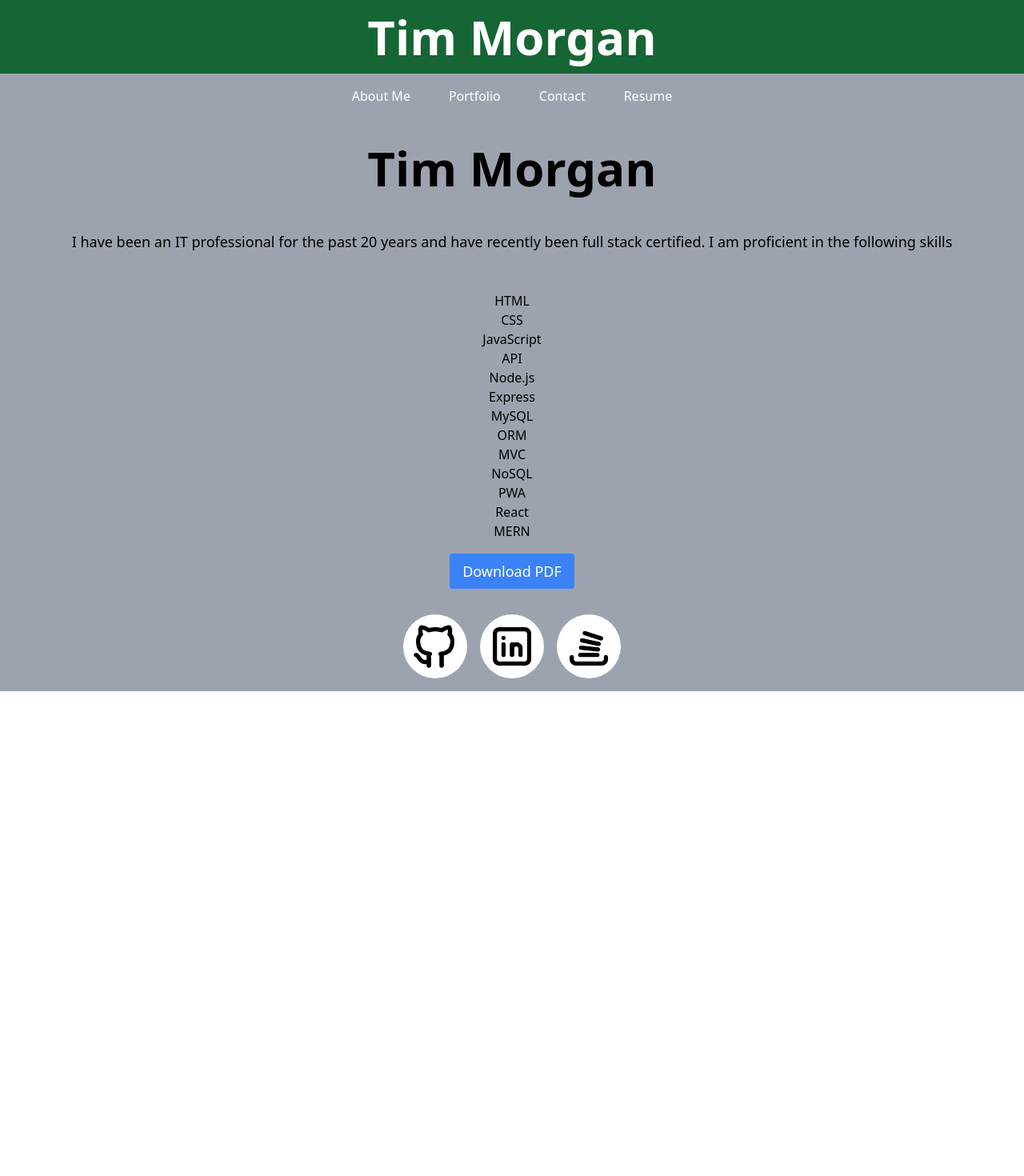
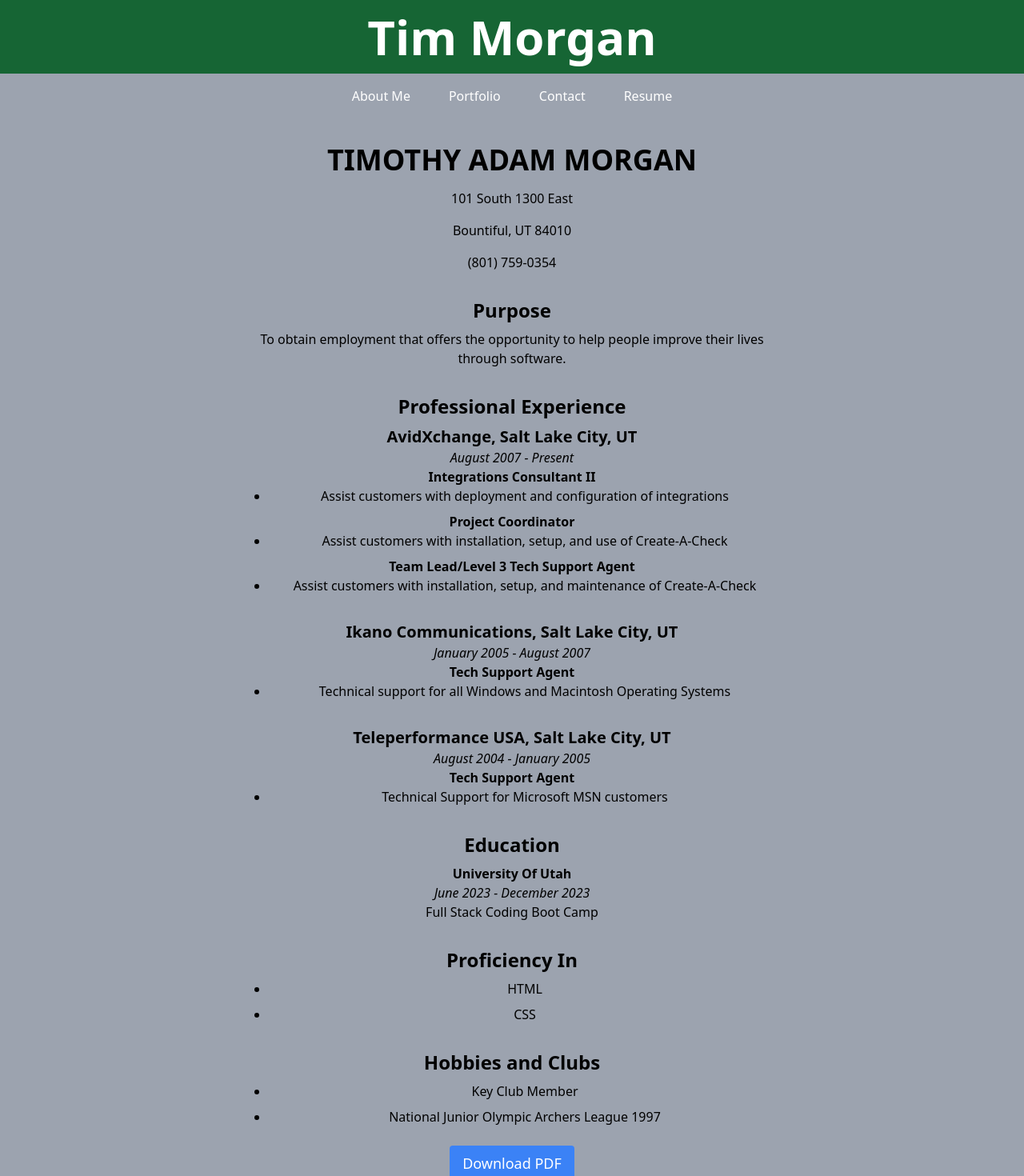
Before and after one commit to tmorgan-dev/react-portfolio, a React (Vite) app: page /resume in a window 1280 px wide. Shown: the top 1470 px of the page at 80% size. Before the commit the page ends 864 px from the top, so only its background shows below. Built offline with nearby package versions, Linux system fonts and the light colour scheme.

Commit message:
Updated resume

```diff
--- a/src/components/Resume.jsx
+++ b/src/components/Resume.jsx
@@ -17,23 +17,89 @@ const Resume = () => {
 
   return (
     <div className="flex flex-col items-center justify-center">
-      <div id="resume-container" className="text-black text-center mt-12">
-        <h1 className="text-6xl font-bold">Tim Morgan</h1>
-        <p className="text-lg mt-12">I have been an IT professional for the past 20 years and have recently been full stack certified. I am proficient in the following skills</p>
-        <ul className="text-base mt-12">
-          <li>HTML</li>
-          <li>CSS</li>
-          <li>JavaScript</li>
-          <li>API</li>
-          <li>Node.js</li>
-          <li>Express</li>
-          <li>MySQL</li>
-          <li>ORM</li>
-          <li>MVC</li>
-          <li>NoSQL</li>
-          <li>PWA</li>
-          <li>React</li>
-          <li>MERN</li>
+      <div id="resume-container" className="text-black text-center mt-12 max-w-2xl mx-auto">
+        <h1 className="text-4xl font-bold mb-4">TIMOTHY ADAM MORGAN</h1>
+        <p className="mb-4">101 South 1300 East</p>
+        <p className="mb-4">Bountiful, UT 84010</p>
+        <p className="mb-4">(801) 759-0354</p>
+
+        <h2 className="text-2xl font-bold mt-8 mb-2">Purpose</h2>
+        <p className="mb-4">To obtain employment that offers the opportunity to help people improve their lives through software.</p>
+
+        <h2 className="text-2xl font-bold mt-8 mb-2">Professional Experience</h2>
+
+        {/* AvidXchange */}
+        <div className="mb-8">
+          <h3 className="text-xl font-bold">AvidXchange, Salt Lake City, UT</h3>
+          <p className="italic">August 2007 - Present</p>
+
+          <p className="font-bold">Integrations Consultant II</p>
+          <ul className="list-disc pl-8 mb-2"> {/* Reduced margin-bottom for list items */}
+            <li className="mb-2">Assist customers with deployment and configuration of integrations</li>
+            {/* Add other relevant points */}
+          </ul>
+
+          <p className="font-bold">Project Coordinator</p>
+          <ul className="list-disc pl-8 mb-2"> {/* Reduced margin-bottom for list items */}
+            <li className="mb-2">Assist customers with installation, setup, and use of Create-A-Check</li>
+            {/* Add other relevant points */}
+          </ul>
+
+          <p className="font-bold">Team Lead/Level 3 Tech Support Agent</p>
+          <ul className="list-disc pl-8 mb-2"> {/* Reduced margin-bottom for list items */}
+            <li className="mb-2">Assist customers with installation, setup, and maintenance of Create-A-Check</li>
+            {/* Add other relevant points */}
+          </ul>
+        </div>
+
+        {/* Ikano Communications */}
+        <div className="mb-8">
+          <h3 className="text-xl font-bold">Ikano Communications, Salt Lake City, UT</h3>
+          <p className="italic">January 2005 - August 2007</p>
+
+          <p className="font-bold">Tech Support Agent</p>
+          <ul className="list-disc pl-8 mb-2"> {/* Reduced margin-bottom for list items */}
+            <li className="mb-2">Technical support for all Windows and Macintosh Operating Systems</li>
+            {/* Add other relevant points */}
+          </ul>
+        </div>
+
+        {/* Teleperformance USA */}
+        <div className="mb-8">
+          <h3 className="text-xl font-bold">Teleperformance USA, Salt Lake City, UT</h3>
+          <p className="italic">August 2004 - January 2005</p>
+
+          <p className="font-bold">Tech Support Agent</p>
+          <ul className="list-disc pl-8 mb-2"> {/* Reduced margin-bottom for list items */}
+            <li className="mb-2">Technical Support for Microsoft MSN customers</li>
+            {/* Add other relevant points */}
+          </ul>
+        </div>
+
+        {/* Deer Valley Ski Resort */}
+        {/* Add other relevant sections following the same structure */}
+
+        <h2 className="text-2xl font-bold mt-8 mb-2">Education</h2>
+        <div className="mb-8">
+          <p className="font-bold">University Of Utah</p>
+          <p className="italic">June 2023 - December 2023</p>
+          <p>Full Stack Coding Boot Camp</p>
+        </div>
+
+        {/* Add other relevant sections following the same structure */}
+
+        <h2 className="text-2xl font-bold mt-8 mb-2">Proficiency In</h2>
+        <ul className="list-disc pl-8 mb-2"> {/* Reduced margin-bottom for list items */}
+          <li className="mb-2">HTML</li>
+          <li className="mb-2">CSS</li>
+          {/* Add other relevant skills */}
+        </ul>
+
+        <h2 className="text-2xl font-bold mt-8 mb-2">Hobbies and Clubs</h2>
+        <ul className="list-disc pl-8 mb-2"> {/* Reduced margin-bottom for list items */}
+          <li className="mb-2">Key Club Member</li>
+          <li className="mb-2">National Junior Olympic Archers League 1997</li>
+          {/* Add other hobbies and clubs */}
         </ul>
       </div>
 
@@ -41,6 +107,7 @@ const Resume = () => {
         Download PDF
       </button>
     </div>
+
   );
 };
 
```
